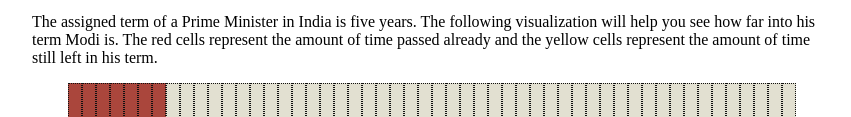
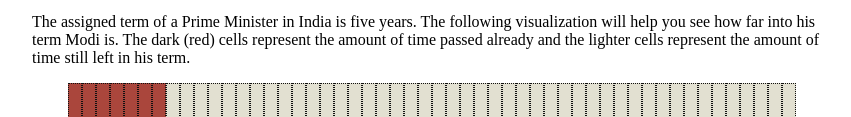
Before and after one commit to lolguard/lolguard.github.io, a plain HTML site: page index.html in a window 1280 px wide. Shown: the part 606-723 px from the top of the page, without its empty margins (208-1059 px from the left). Drawn offline with Linux system fonts and the light colour scheme.

Commit message:
fix yellow

```diff
--- a/index.html
+++ b/index.html
@@ -26,8 +26,8 @@ He has been the PM of India for
 
 <p>
 The assigned term of a Prime Minister in India is five years. The following
-visualization will help you see how far into his term Modi is. The red cells
-represent the amount of time passed already and the yellow cells represent the
+visualization will help you see how far into his term Modi is. The dark (red) cells
+represent the amount of time passed already and the lighter cells represent the
 amount of time still left in his term.
 </p>
 <div id="visualization"></div>
```
